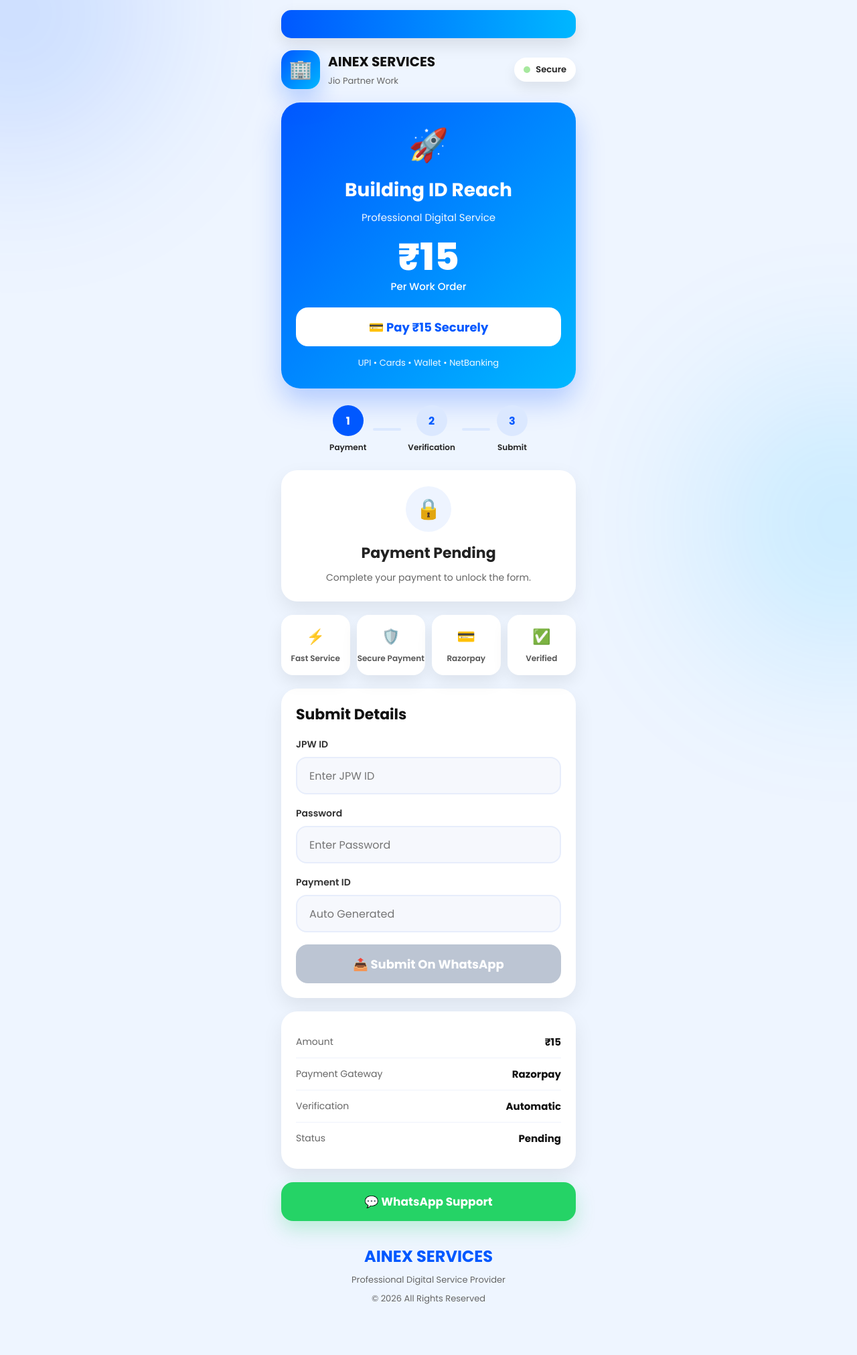
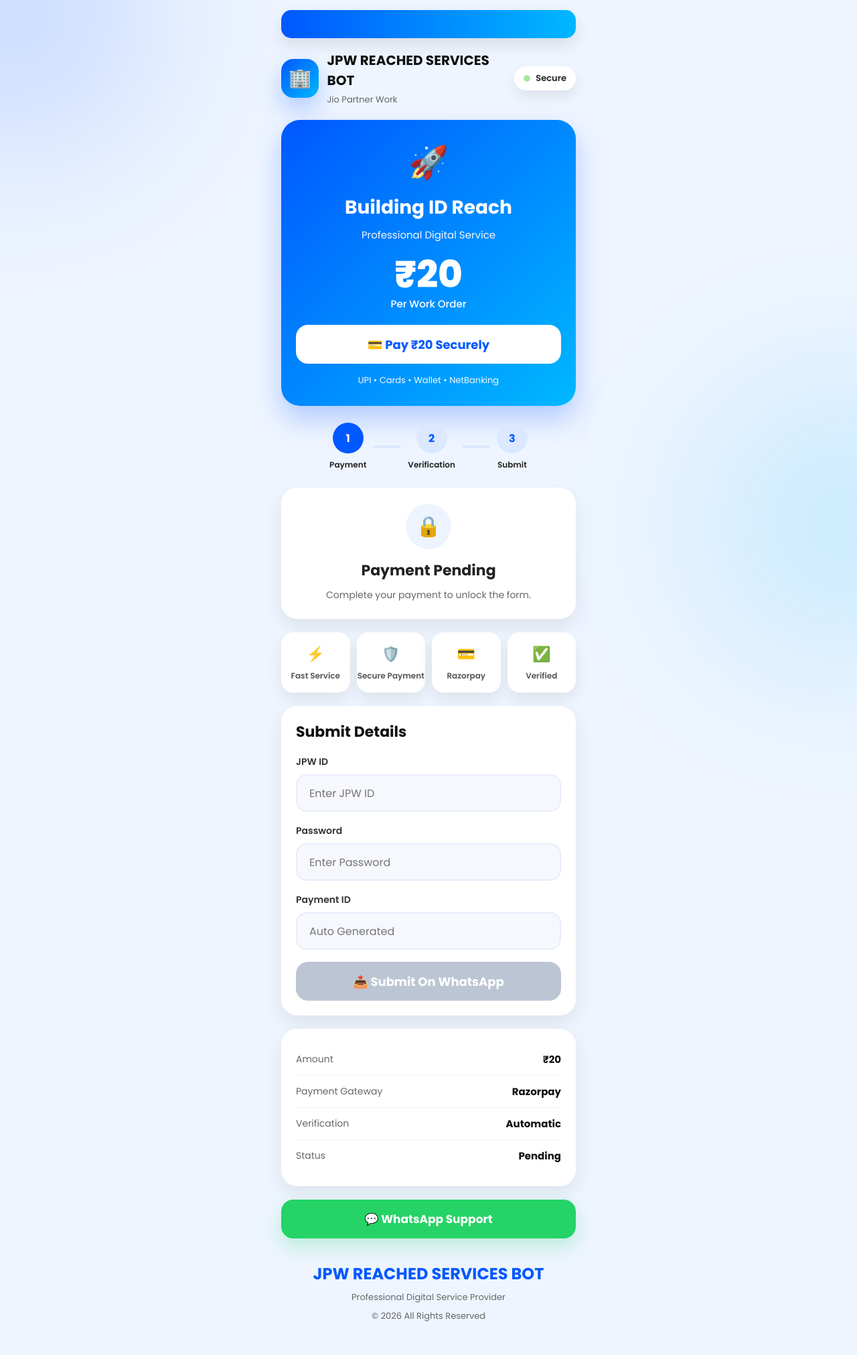
Before and after one commit to Sibay12/Jpw, a website: page index.html in a window 1280 px wide. Shown: the whole page at 67% size. Drawn offline with Linux system fonts and the light colour scheme.

Commit message:
Update index.html

```diff
--- a/index.html
+++ b/index.html
@@ -2,23 +2,14 @@
 <html lang="en">
 
 <head>
-
     <meta charset="UTF-8">
-
     <meta name="viewport" content="width=device-width, initial-scale=1.0">
-
-<title>AINEX SERVICES | JPW Reach</title>
-
+    <title>JPW REACHED SERVICES BOT | JPW Reach</title>
     <link rel="preconnect" href="https://fonts.googleapis.com">
-
     <link rel="preconnect" href="https://fonts.gstatic.com" crossorigin>
-
     <link href="https://fonts.googleapis.com/css2?family=Poppins:wght@300;400;500;600;700;800&display=swap" rel="stylesheet">
-
     <link rel="stylesheet" href="style.css">
-
     <script src="https://checkout.razorpay.com/v1/checkout.js"></script>
-
 </head>
 
 <body>
@@ -29,423 +20,219 @@
     <div class="container">
 
         <!-- TOP BAR -->
-
         <div class="topBar">
-
             <div class="marquee">
-
                 <span>
-
-🔥 Welcome To AINEX SERVICES • Complete ₹15 Payment • Payment Verification • Secure Service • Trusted Platform • Fast Delivery • Razorpay Secure Payment • JPW Reach •
-
+                    🔥 Welcome To JPW REACHED SERVICES BOT • Complete ₹20 Payment • Payment Verification • Secure Service • Trusted Platform • Fast Delivery • Razorpay Secure Payment • JPW Reach •
                 </span>
-
             </div>
-
         </div>
 
         <!-- HEADER -->
-
         <header>
-
             <div class="brand">
-
                 <div class="logo">
-
                     🏢
-
                 </div>
-
                 <div>
-
-<h1>AINEX SERVICES</h1>
-
+                    <h1>JPW REACHED SERVICES BOT</h1>
                     <p>Jio Partner Work</p>
-
                 </div>
-
             </div>
-
             <div class="liveStatus">
-
                 <span></span>
-
                 Secure
-
             </div>
-
         </header>
 
         <!-- HERO -->
-
         <section class="hero">
-
             <div class="heroCard">
-
                 <div class="rocket">
-
                     🚀
-
                 </div>
-
                 <h2>
-
                     Building ID Reach
-
                 </h2>
-
                 <p>
-
                     Professional Digital Service
-
                 </p>
-
                 <div class="price">
-
-₹15
-
+                    ₹20
                     <span>
-
                         Per Work Order
-
                     </span>
-
                 </div>
-
                 <button id="payBtn">
-
-💳 Pay ₹15 Securely
-
+                    💳 Pay ₹20 Securely
                 </button>
-
                 <div class="paymentType">
-
                     UPI • Cards • Wallet • NetBanking
-
                 </div>
-
             </div>
-
         </section>
 
         <!-- STEP -->
-
         <section class="steps">
-
             <div class="step active">
-
                 <div class="circle">
-
                     1
-
                 </div>
-
                 <p>
-
                     Payment
-
                 </p>
-
             </div>
-
             <div class="line"></div>
-
             <div class="step">
-
                 <div class="circle">
-
                     2
-
                 </div>
-
                 <p>
-
                     Verification
-
                 </p>
-
             </div>
-
             <div class="line"></div>
-
             <div class="step">
-
                 <div class="circle">
-
                     3
-
                 </div>
-
                 <p>
-
                     Submit
-
                 </p>
-
             </div>
-
         </section>
 
         <!-- STATUS -->
-
         <section class="statusCard" id="statusCard">
-
             <div class="statusIcon">
-
                 🔒
-
             </div>
-
             <h3>
-
                 Payment Pending
-
             </h3>
-
             <p>
-
                 Complete your payment to unlock the form.
-
             </p>
-
         </section>
 
         <!-- FEATURES -->
-
         <section class="featureGrid">
-
             <div class="feature">
-
                 ⚡
-
                 <p>
-
                     Fast Service
-
                 </p>
-
             </div>
-
             <div class="feature">
-
                 🛡️
-
                 <p>
-
                     Secure Payment
-
                 </p>
-
             </div>
-
             <div class="feature">
-
                 💳
-
                 <p>
-
                     Razorpay
-
                 </p>
-
             </div>
-
             <div class="feature">
-
                 ✅
-
                 <p>
-
                     Verified
-
                 </p>
-
             </div>
-
         </section>
 
         <!-- FORM -->
-
         <section class="formCard">
-
             <h2>
-
                 Submit Details
-
             </h2>
-
             <form id="workForm">
-
                 <div class="inputBox">
-
                     <label>
-
                         JPW ID
-
                     </label>
-
-<input
-type="number"
-id="jpwid"
-placeholder="Enter JPW ID"
-disabled>
-
+                    <input type="number" id="jpwid" placeholder="Enter JPW ID" disabled>
                 </div>
 
                 <div class="inputBox">
-
                     <label>
-
                         Password
-
                     </label>
-
-<input
-type="password"
-id="password"
-placeholder="Enter Password"
-disabled>
-
+                    <input type="password" id="password" placeholder="Enter Password" disabled>
                 </div>
 
                 <div class="inputBox">
-
                     <label>
-
                         Payment ID
-
                     </label>
-
-<input
-type="text"
-id="paymentid"
-placeholder="Auto Generated"
-readonly>
-
+                    <input type="text" id="paymentid" placeholder="Auto Generated" readonly>
                 </div>
 
-<button
-type="button"
-id="submitBtn"
-disabled>
-
+                <button type="button" id="submitBtn" disabled>
                     📤 Submit On WhatsApp
-
                 </button>
-
             </form>
-
         </section>
 
         <!-- INFO -->
-
         <section class="infoCard">
-
             <div class="infoRow">
-
                 <span>
-
                     Amount
-
                 </span>
-
                 <b>
-
-₹15
-
+                    ₹20
                 </b>
-
             </div>
-
             <div class="infoRow">
-
                 <span>
-
                     Payment Gateway
-
                 </span>
-
                 <b>
-
                     Razorpay
-
                 </b>
-
             </div>
-
             <div class="infoRow">
-
                 <span>
-
                     Verification
-
                 </span>
-
                 <b>
-
                     Automatic
-
                 </b>
-
             </div>
-
             <div class="infoRow">
-
                 <span>
-
                     Status
-
                 </span>
-
                 <b id="paymentStatus">
-
                     Pending
-
                 </b>
-
             </div>
-
         </section>
 
-  <a
-href="https://wa.me/919236414171"
-target="_blank"
-class="supportBtn">
-
+        <a href="https://wa.me/918167443801" target="_blank" class="supportBtn">
             💬 WhatsApp Support
-
         </a>
 
         <footer>
-
             <h2>
-
-AINEX SERVICES
-
+                JPW REACHED SERVICES BOT
             </h2>
-
             <p>
-
                 Professional Digital Service Provider
-
             </p>
-
             <p>
-
                 © 2026 All Rights Reserved
-
             </p>
-
         </footer>
 
     </div>
 
     <script>
-
-window.RAZORPAY_KEY="rzp_live_TDV22u0kDyxYgq";
-
+        window.RAZORPAY_KEY = "rzp_live_TDV22u0kDyxYgq";
     </script>
-
     <script src="script.js"></script>
 
 </body>
```
Lines whose indentation alone changed are shown as unchanged.
